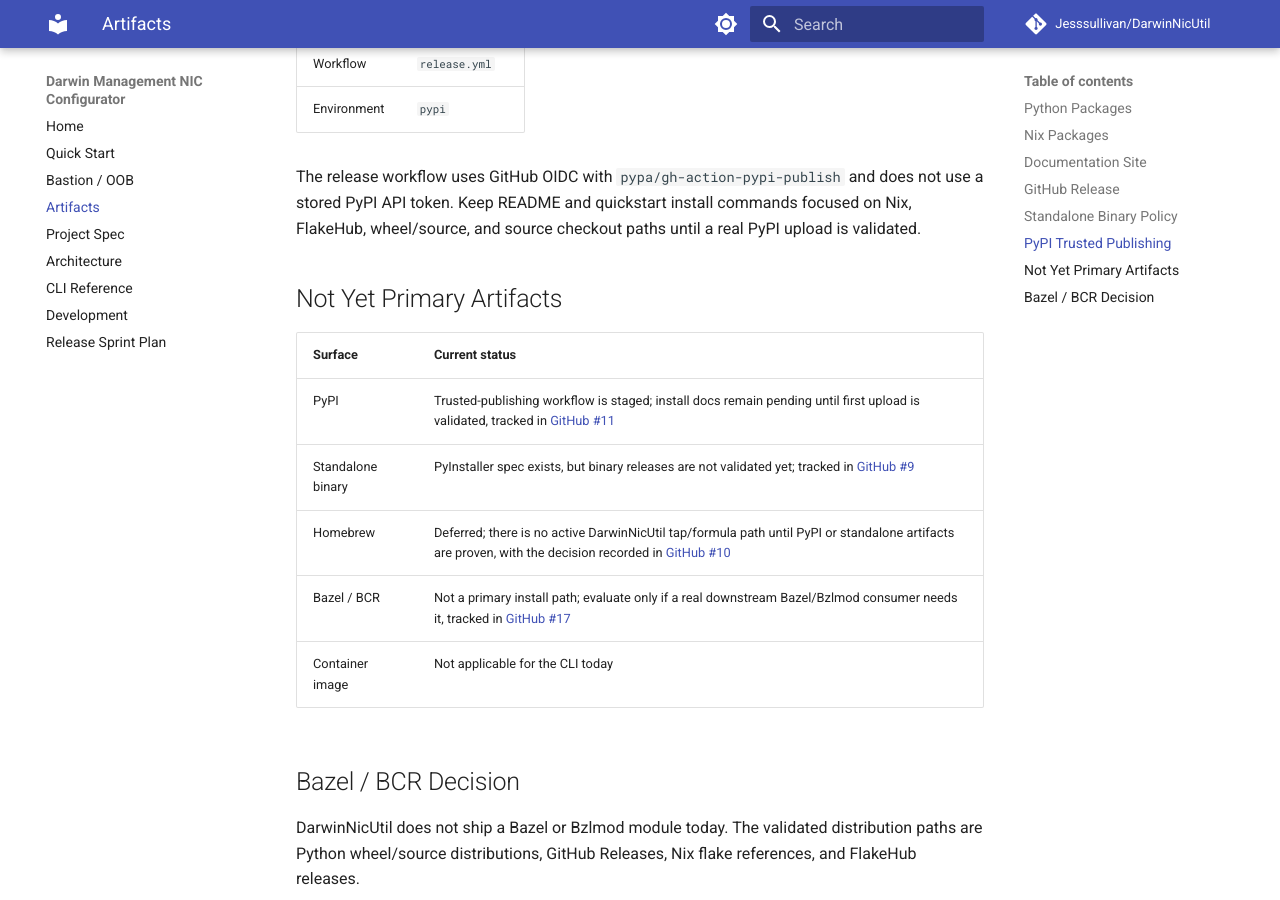
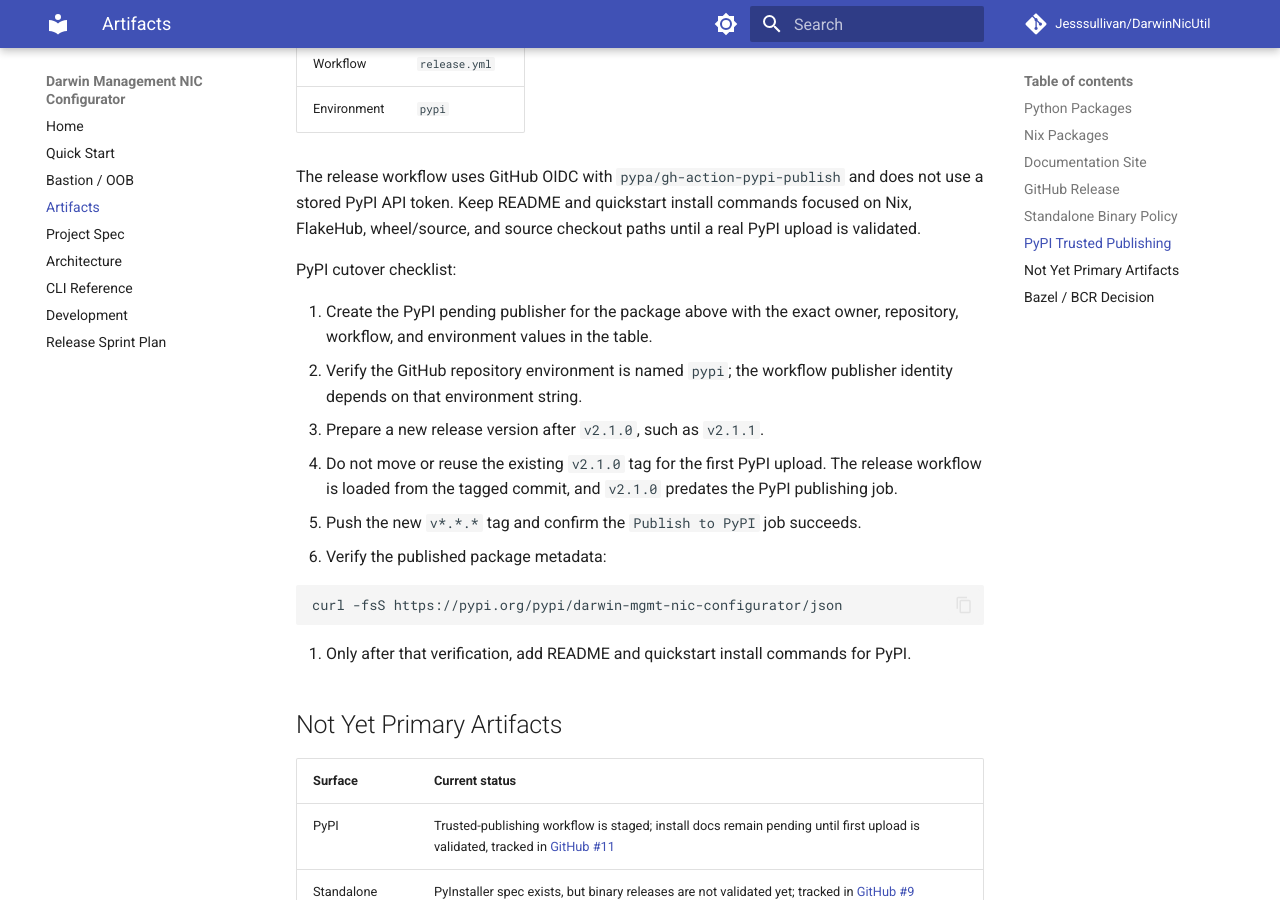
Before and after one commit to Jesssullivan/DarwinNicUtil, an MkDocs documentation site: the page built from docs/artifacts.md, in a window 1280 px wide and 900 px high, scrolled down 2478 px. Built offline with MkDocs 1.6.1 and Material for MkDocs 9.7.7, drawn with Linux system fonts in a browser that asks for light colours; comment, search, counter and statistics services are not loaded.

Commit message:
docs: clarify pypi cutover (#28)

````diff
--- a/docs/artifacts.md
+++ b/docs/artifacts.md
@@ -122,6 +122,26 @@
 commands focused on Nix, FlakeHub, wheel/source, and source checkout paths
 until a real PyPI upload is validated.
 
+PyPI cutover checklist:
+
+1. Create the PyPI pending publisher for the package above with the exact
+   owner, repository, workflow, and environment values in the table.
+2. Verify the GitHub repository environment is named `pypi`; the workflow
+   publisher identity depends on that environment string.
+3. Prepare a new release version after `v2.1.0`, such as `v2.1.1`.
+4. Do not move or reuse the existing `v2.1.0` tag for the first PyPI upload.
+   The release workflow is loaded from the tagged commit, and `v2.1.0`
+   predates the PyPI publishing job.
+5. Push the new `v*.*.*` tag and confirm the `Publish to PyPI` job succeeds.
+6. Verify the published package metadata:
+
+   ```bash
+   curl -fsS https://pypi.org/pypi/darwin-mgmt-nic-configurator/json
+   ```
+
+7. Only after that verification, add README and quickstart install commands for
+   PyPI.
+
 ## Not Yet Primary Artifacts
 
 | Surface | Current status |
````
Also changed, not shown: 1 other file.
